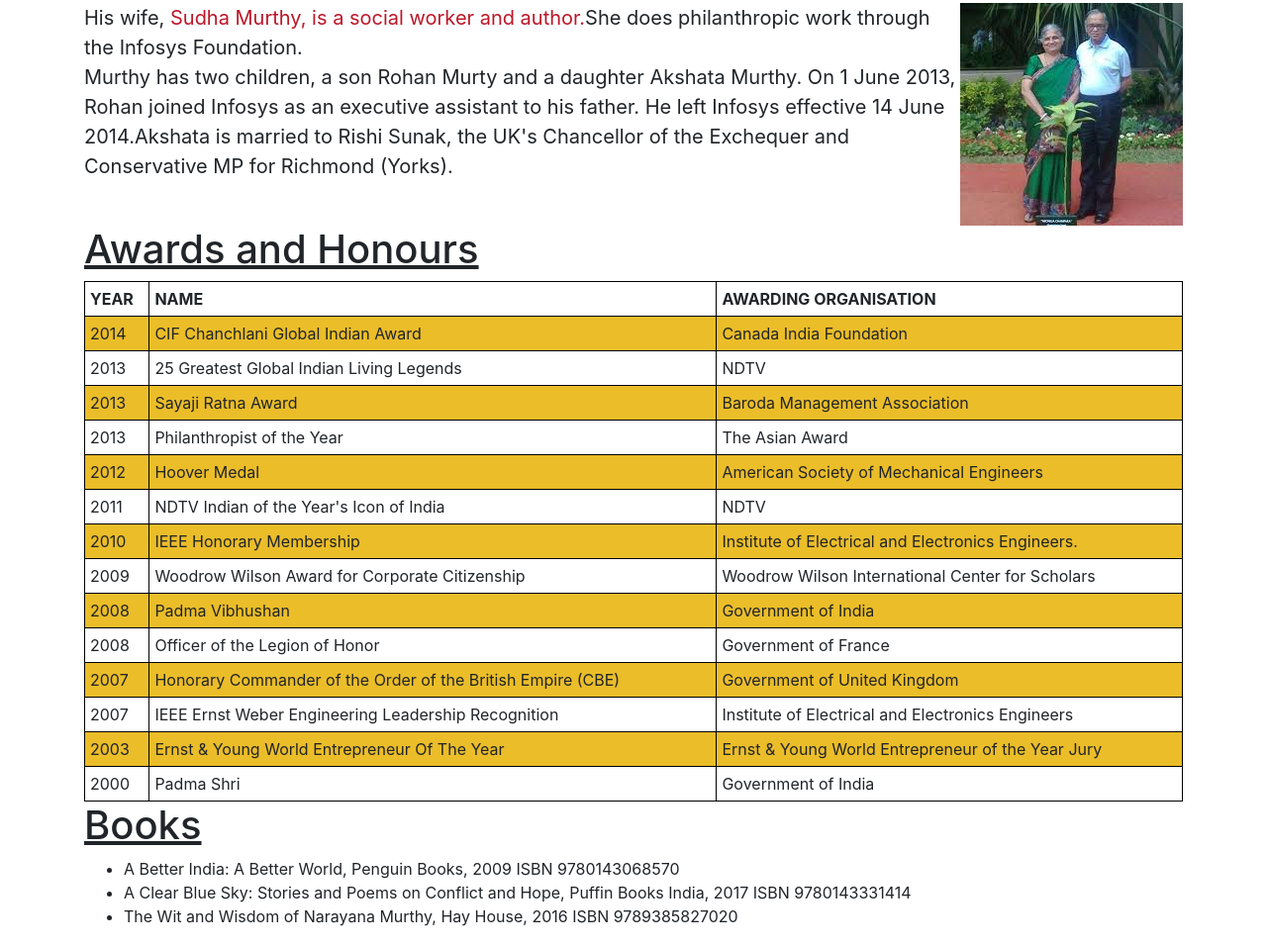
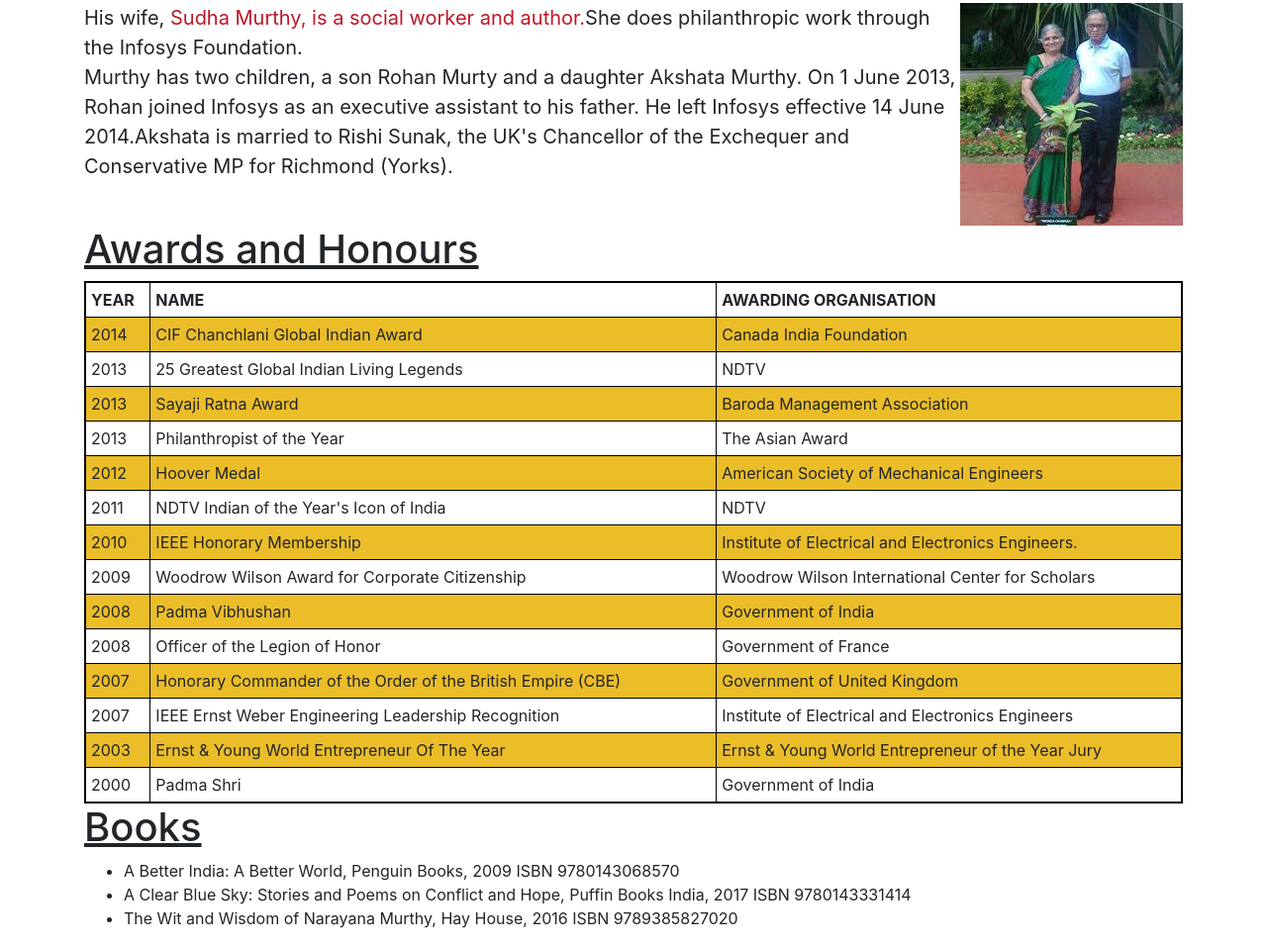
Before and after one commit to Koppolla-Krishna-Babu/narayana-murthy, a plain HTML site: page index.html in a window 1280 px wide. Shown: the part 1727-2683 px from the top of the page at 99% size. Drawn offline with nearby package versions, Linux system fonts and the light colour scheme; files whose address does not match are found by name.

Commit message:
Update index.html

```diff
--- a/index.html
+++ b/index.html
@@ -54,7 +54,7 @@
 		<div class="row">
 			<div class="col">
 				<h2>Awards and Honours</h2>
-				<table style="width:100%;" cellspacing="4px" cellpadding="5px;">
+				<table style="width:100%; border:2px solid black" cellspacing="4px" cellpadding="5px;">
 					<tr>
 					   <th>YEAR</th>
 					   <th>NAME</th>
```
